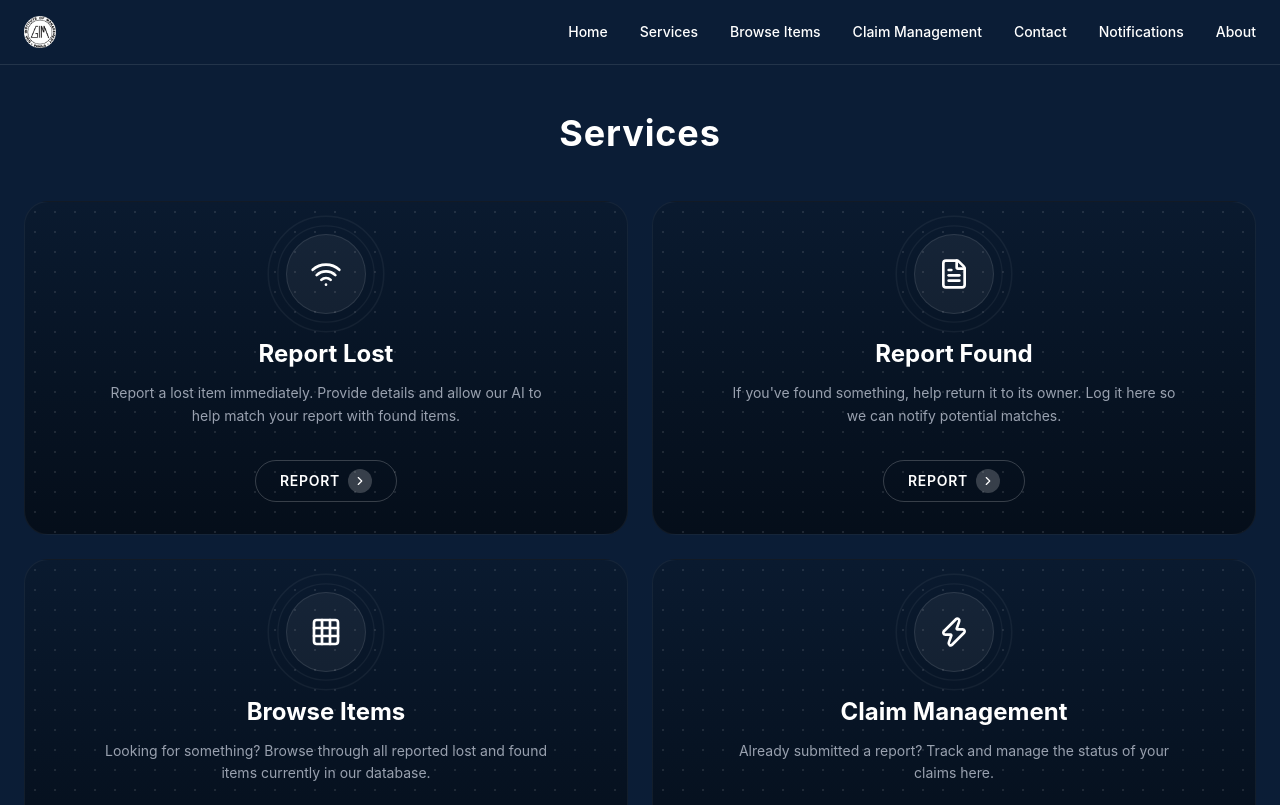
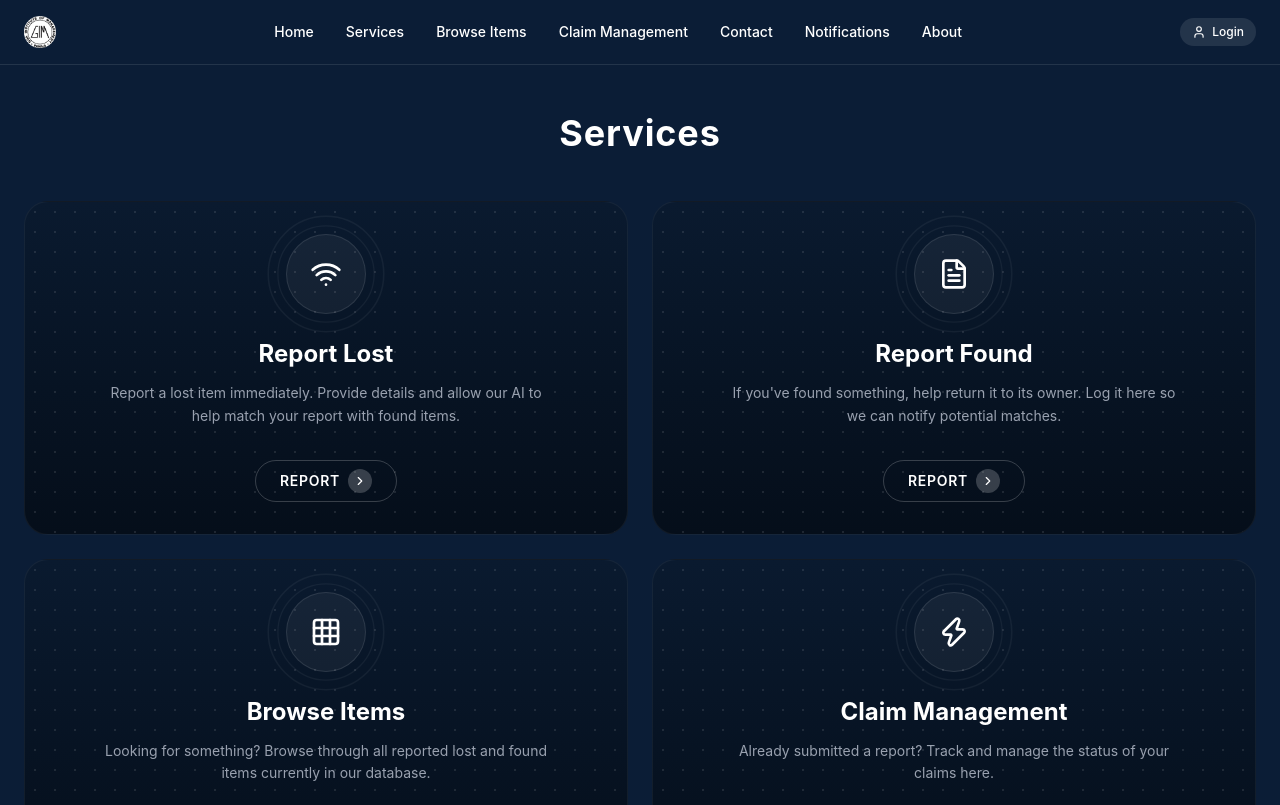
Before and after one commit to shobhit5923/PM-project-frontend, a React (Vite) app: page /services in a window 1280 px wide. Shown: the top 805 px of the page. Built offline with nearby package versions, Linux system fonts and the light colour scheme; no server answers.

Commit message:
name show fix

```diff
--- a/src/claimmng.jsx
+++ b/src/claimmng.jsx
@@ -6,6 +6,7 @@ import {
   Menu,
   X,
   Loader,
+  User,
 } from "lucide-react";
 import logo from "./assets/logo1.png";
 import { API_ENDPOINTS, fetchAPI } from './config/api';
@@ -24,6 +25,15 @@ const ClaimDetails = () => {
   const [verificationMessage, setVerificationMessage] = useState('');
   const [showSuccessModal, setShowSuccessModal] = useState(false);
   const [verifiedMatch, setVerifiedMatch] = useState(null);
+
+  const [currentUser] = useState(() => {
+    try {
+      const u = localStorage.getItem('user');
+      return u ? JSON.parse(u) : null;
+    } catch {
+      return null;
+    }
+  });
 
   const fetchMatches = async ({ showLoading = true } = {}) => {
     try {
@@ -167,9 +177,23 @@ const ClaimDetails = () => {
           <Link to="/about" className="hover:text-white transition">About</Link>
         </div>
 
-        <button className="md:hidden text-white" onClick={() => setIsMenuOpen(!isMenuOpen)}>
-          {isMenuOpen ? <X size={24} /> : <Menu size={24} />}
-        </button>
+        <div className="flex items-center gap-3">
+          {currentUser ? (
+            <div className="flex items-center gap-2 px-3 py-1.5 rounded-full bg-blue-500/20 border border-blue-400/30 text-blue-200 text-xs font-semibold shadow-sm">
+              <User size={14} className="text-blue-400" />
+              <span>{currentUser.name || currentUser.email}</span>
+            </div>
+          ) : (
+            <Link to="/login" className="flex items-center gap-1.5 px-3 py-1.5 rounded-full bg-white/10 hover:bg-white/20 text-white text-xs font-medium transition">
+              <User size={14} />
+              <span>Login</span>
+            </Link>
+          )}
+
+          <button className="md:hidden text-white" onClick={() => setIsMenuOpen(!isMenuOpen)}>
+            {isMenuOpen ? <X size={24} /> : <Menu size={24} />}
+          </button>
+        </div>
 
         {isMenuOpen && (
           <div className="absolute top-16 left-0 w-full bg-[#0F2744] shadow-lg flex flex-col items-center py-4 space-y-4 md:hidden border-t border-blue-900 z-50">
--- a/src/services.jsx
+++ b/src/services.jsx
@@ -16,11 +16,21 @@ import {
   BookOpen,
   LogOut,
   Share2,
+  User,
 } from 'lucide-react';
 
 const ServicesGuidelines = () => {
   const navigate = useNavigate();
   const [isMenuOpen, setIsMenuOpen] = useState(false);
+
+  const [currentUser] = useState(() => {
+    try {
+      const u = localStorage.getItem('user');
+      return u ? JSON.parse(u) : null;
+    } catch {
+      return null;
+    }
+  });
 
   const colors = {
     bg: '#0B1D36',
@@ -101,10 +111,24 @@ const ServicesGuidelines = () => {
           <Link to="/about" className="hover:text-blue-300 transition">About</Link>
         </div>
 
-        {/* Mobile Menu Toggle */}
-        <button className="md:hidden" onClick={() => setIsMenuOpen(!isMenuOpen)}>
-          {isMenuOpen ? <X size={24} /> : <Menu size={24} />}
-        </button>
+        <div className="flex items-center gap-3">
+          {currentUser ? (
+            <div className="flex items-center gap-2 px-3 py-1.5 rounded-full bg-blue-500/20 border border-blue-400/30 text-blue-200 text-xs font-semibold shadow-sm">
+              <User size={14} className="text-blue-400" />
+              <span>{currentUser.name || currentUser.email}</span>
+            </div>
+          ) : (
+            <Link to="/login" className="flex items-center gap-1.5 px-3 py-1.5 rounded-full bg-white/10 hover:bg-white/20 text-white text-xs font-medium transition">
+              <User size={14} />
+              <span>Login</span>
+            </Link>
+          )}
+
+          {/* Mobile Menu Toggle */}
+          <button className="md:hidden" onClick={() => setIsMenuOpen(!isMenuOpen)}>
+            {isMenuOpen ? <X size={24} /> : <Menu size={24} />}
+          </button>
+        </div>
 
         {isMenuOpen && (
           <div className="absolute top-16 left-0 w-full bg-[#0F2744] shadow-lg flex flex-col items-center py-4 space-y-4 md:hidden border-t border-blue-900 z-50">
```
Also changed, not shown: 5 other files (tests, documents, lock files or other folders).
